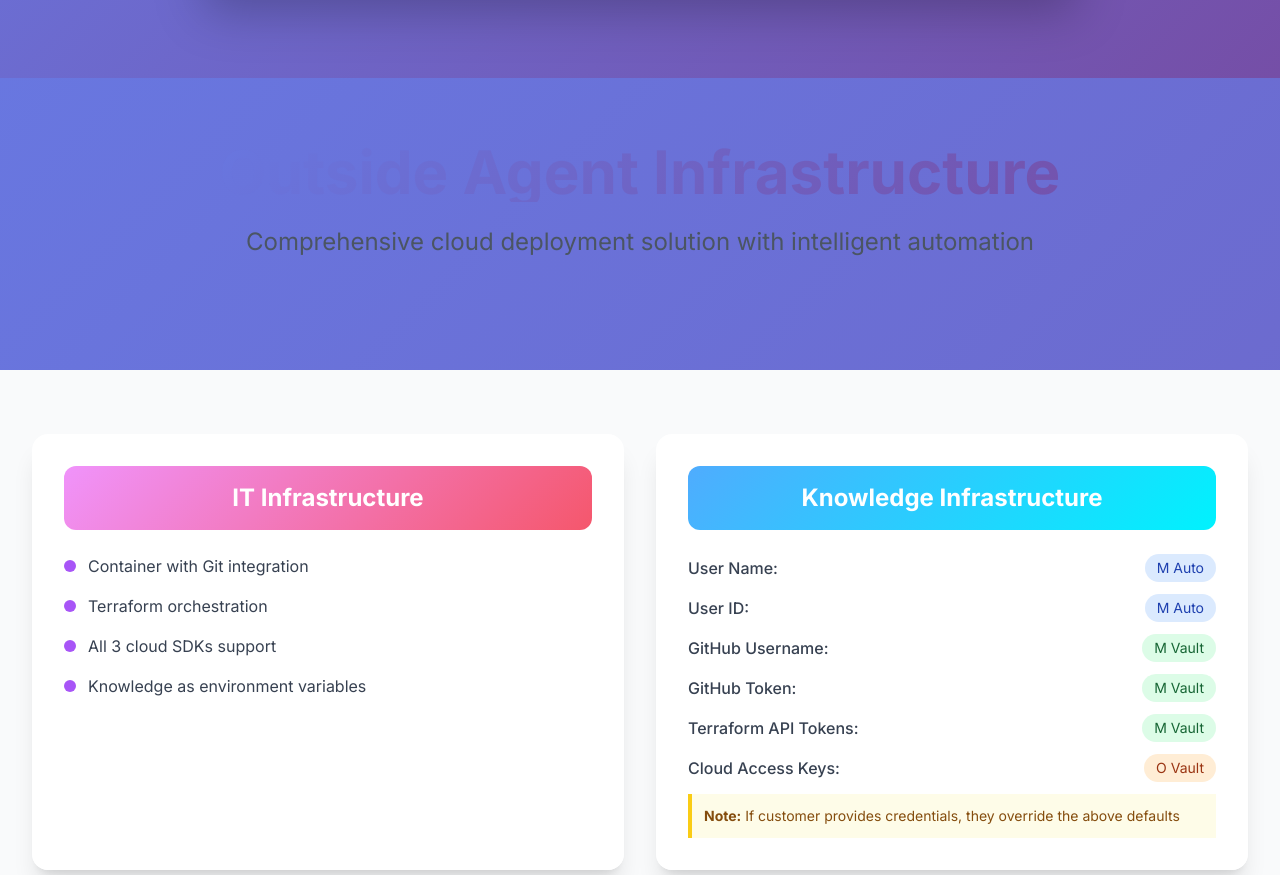
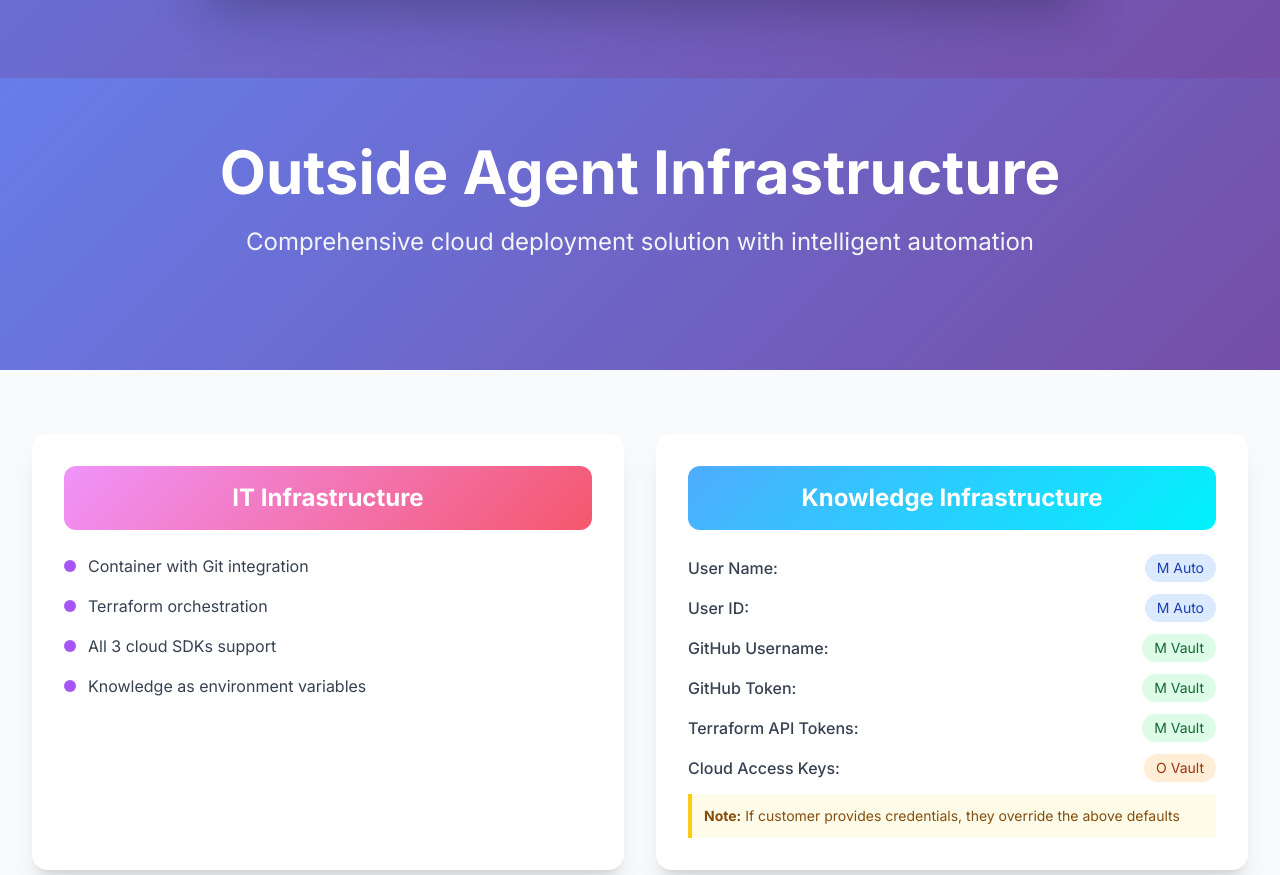
Before and after one commit to graitcloud/graitcloud.github.io, a plain HTML site: page infrastructure.html in a window 1280 px wide. Shown: the part 824-1699 px from the top of the page. Drawn offline with nearby package versions, Linux system fonts and the light colour scheme.

Commit message:
color set

```diff
--- a/infrastructure.html
+++ b/infrastructure.html
@@ -120,12 +120,12 @@
         </div>
     </section>
 
-    <section class="py-16 relative">
+    <section class="hero-section py-16 relative">
         <div class="max-w-7xl mx-auto px-4 sm:px-6 lg:px-8 text-center">
-            <h1 class="text-4xl md:text-6xl font-bold gradient-text mb-6 animate-fade-in-up">
+            <h1 class="text-4xl md:text-6xl font-bold text-white mb-6 animate-fade-in-up">
                 Outside Agent Infrastructure
             </h1>
-            <p class="text-xl md:text-2xl text-gray-600 mb-12 animate-fade-in-up animate-delay-200">
+            <p class="text-xl md:text-2xl text-gray-100 mb-12 animate-fade-in-up animate-delay-200">
                 Comprehensive cloud deployment solution with intelligent automation
             </p>
         </div>
```
